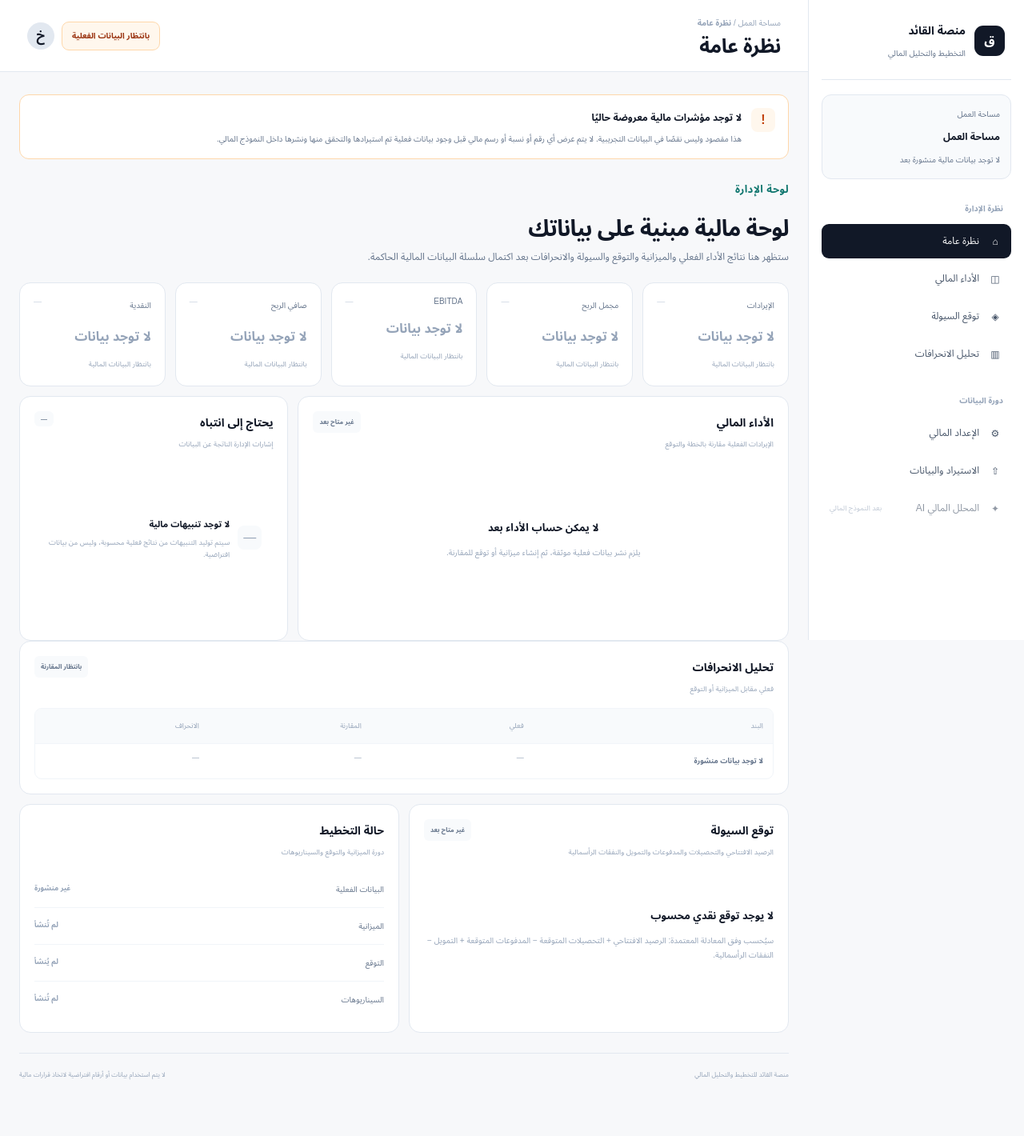
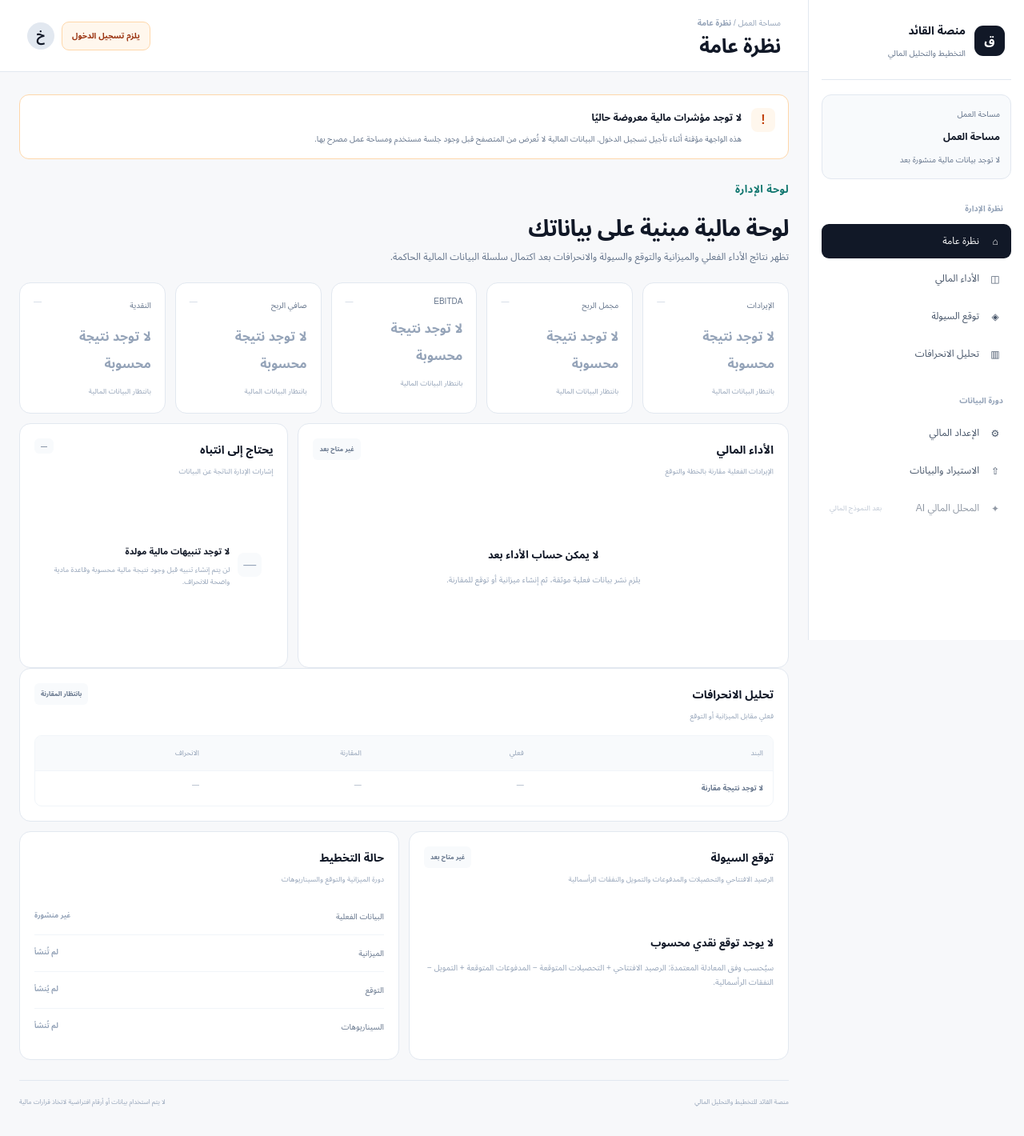
Before and after one commit to khaledhamada1996/FPA-saas-platform, a Next.js app: page /dashboard in a window 1280 px wide. Shown: the whole page at 80% size. Before the commit the page ends 1386 px from the top, so only its background shows below. Built offline with nearby package versions, Linux system fonts and the light colour scheme; no server answers.

Commit message:
Make dashboard data state database-driven

```diff
--- a/src/app/dashboard/page.tsx
+++ b/src/app/dashboard/page.tsx
@@ -1,56 +1,64 @@
 "use client";
 
 import { useEffect, useState } from "react";
+import { createClient } from "@/lib/supabase/client";
 
-const sections = [
-  ["overview", "نظرة عامة"],
-  ["performance", "الأداء المالي"],
-  ["cash", "توقع السيولة"],
-  ["variance", "تحليل الانحرافات"],
-];
+const sections = [["overview", "نظرة عامة"], ["performance", "الأداء المالي"], ["cash", "توقع السيولة"], ["variance", "تحليل الانحرافات"]];
+const kpis = ["الإيرادات", "مجمل الربح", "EBITDA", "صافي الربح", "النقدية"];
 
-const kpis = ["الإيرادات", "مجمل الربح", "EBITDA", "صافي الربح", "النقدية"];
+type DataState = {
+  loading: boolean;
+  authenticated: boolean;
+  hasActuals: boolean;
+  batchCount: number;
+  factCount: number;
+  latestPublishedAt: string | null;
+  error: string;
+};
 
 export default function DashboardPage() {
   const [workspaceName, setWorkspaceName] = useState("مساحة العمل");
+  const [dataState, setDataState] = useState<DataState>({ loading: true, authenticated: false, hasActuals: false, batchCount: 0, factCount: 0, latestPublishedAt: null, error: "" });
 
   useEffect(() => {
     try {
       const raw = window.localStorage.getItem("fpa_demo_workspace");
-      if (raw) {
-        const workspace = JSON.parse(raw) as { name?: string };
-        if (workspace.name) setWorkspaceName(workspace.name);
+      if (raw) { const workspace = JSON.parse(raw) as { name?: string }; if (workspace.name) setWorkspaceName(workspace.name); }
+    } catch { /* Keep neutral label. */ }
+
+    async function loadDataState() {
+      const supabase = createClient();
+      const { data: { user } } = await supabase.auth.getUser();
+      if (!user) { setDataState((current) => ({ ...current, loading: false, authenticated: false })); return; }
+
+      const { data: membership, error: membershipError } = await supabase.from("organization_members").select("organization_id").limit(1).maybeSingle();
+      if (membershipError || !membership?.organization_id) {
+        setDataState({ loading: false, authenticated: true, hasActuals: false, batchCount: 0, factCount: 0, latestPublishedAt: null, error: "تعذر تحديد مساحة العمل الحالية" });
+        return;
       }
-    } catch {
-      // Keep the neutral workspace label when local demo storage is unavailable.
+
+      const organizationId = membership.organization_id;
+      const [{ count: batchCount, error: batchError }, { count: factCount, error: factError }, { data: latestBatch, error: latestError }] = await Promise.all([
+        supabase.from("actual_import_batches").select("id", { count: "exact", head: true }).eq("organization_id", organizationId).eq("status", "published"),
+        supabase.from("actual_financial_facts").select("id", { count: "exact", head: true }).eq("organization_id", organizationId),
+        supabase.from("actual_import_batches").select("published_at").eq("organization_id", organizationId).eq("status", "published").order("published_at", { ascending: false }).limit(1).maybeSingle(),
+      ]);
+
+      setDataState({ loading: false, authenticated: true, hasActuals: (factCount ?? 0) > 0, batchCount: batchCount ?? 0, factCount: factCount ?? 0, latestPublishedAt: latestBatch?.published_at ?? null, error: batchError?.message || factError?.message || latestError?.message || "" });
     }
+    void loadDataState();
   }, []);
+
+  const statusText = dataState.loading ? "جارٍ التحقق من البيانات" : dataState.hasActuals ? "بيانات فعلية منشورة" : dataState.authenticated ? "بانتظار البيانات الفعلية" : "يلزم تسجيل الدخول";
 
   return (
     <div className="app-shell" dir="rtl">
       <aside className="sidebar">
-        <div className="side-brand">
-          <span className="side-mark">ق</span>
-          <div>
-            <strong>منصة القائد</strong>
-            <small>التخطيط والتحليل المالي</small>
-          </div>
-        </div>
-
-        <div className="workspace-switcher">
-          <span className="workspace-label">مساحة العمل</span>
-          <strong>{workspaceName}</strong>
-          <span className="workspace-meta">لا توجد بيانات مالية منشورة بعد</span>
-        </div>
-
+        <div className="side-brand"><span className="side-mark">ق</span><div><strong>منصة القائد</strong><small>التخطيط والتحليل المالي</small></div></div>
+        <div className="workspace-switcher"><span className="workspace-label">مساحة العمل</span><strong>{workspaceName}</strong><span className="workspace-meta">{dataState.hasActuals ? `${dataState.factCount.toLocaleString("ar-SA")} حقيقة مالية منشورة` : "لا توجد بيانات مالية منشورة بعد"}</span></div>
         <nav className="sidebar-nav" aria-label="القائمة الرئيسية">
           <span className="nav-section-title">نظرة الإدارة</span>
-          {sections.map(([id, label], index) => (
-            <a key={id} className={`side-link ${index === 0 ? "active" : ""}`} href={`#${id}`}>
-              <span className="side-icon">{["⌂", "◫", "◈", "▥"][index]}</span>
-              <span>{label}</span>
-            </a>
-          ))}
+          {sections.map(([id, label], index) => <a key={id} className={`side-link ${index === 0 ? "active" : ""}`} href={`#${id}`}><span className="side-icon">{["⌂", "◫", "◈", "▥"][index]}</span><span>{label}</span></a>)}
           <span className="nav-section-title settings-title">دورة البيانات</span>
           <a className="side-link" href="/dashboard/setup"><span className="side-icon">⚙</span><span>الإعداد المالي</span></a>
           <a className="side-link" href="/dashboard/import"><span className="side-icon">⇧</span><span>الاستيراد والبيانات</span></a>
@@ -59,108 +67,37 @@ export default function DashboardPage() {
       </aside>
 
       <main className="dashboard-main">
-        <header className="topbar">
-          <div>
-            <p className="breadcrumb">مساحة العمل / <strong>نظرة عامة</strong></p>
-            <h1>نظرة عامة</h1>
-          </div>
-          <div className="topbar-actions">
-            <span className="data-state-badge">بانتظار البيانات الفعلية</span>
-            <span className="top-user" aria-hidden="true">خ</span>
-          </div>
-        </header>
+        <header className="topbar"><div><p className="breadcrumb">مساحة العمل / <strong>نظرة عامة</strong></p><h1>نظرة عامة</h1></div><div className="topbar-actions"><span className="data-state-badge">{statusText}</span><span className="top-user" aria-hidden="true">خ</span></div></header>
 
         <div className="content" id="overview">
           <section className="data-state-banner" role="status">
-            <div className="state-icon">!</div>
+            <div className="state-icon">{dataState.hasActuals ? "✓" : "!"}</div>
             <div>
-              <strong>لا توجد مؤشرات مالية معروضة حاليًا</strong>
-              <p>هذا مقصود وليس نقصًا في البيانات التجريبية. لا يتم عرض أي رقم أو نسبة أو رسم مالي قبل وجود بيانات فعلية تم استيرادها والتحقق منها ونشرها داخل النموذج المالي.</p>
+              <strong>{dataState.loading ? "جارٍ قراءة حالة البيانات" : dataState.hasActuals ? "البيانات الفعلية متاحة للنموذج المالي" : "لا توجد مؤشرات مالية معروضة حاليًا"}</strong>
+              <p>{dataState.loading ? "يتم التحقق من مساحة العمل والدفعات المنشورة من قاعدة البيانات." : dataState.hasActuals ? `تم نشر ${dataState.batchCount.toLocaleString("ar-SA")} دفعة فعلية تحتوي على ${dataState.factCount.toLocaleString("ar-SA")} حقيقة مالية. المؤشرات ستُحسب فقط بعد اكتمال تعريف الحسابات وقواعد القوائم والتخطيط.` : dataState.authenticated ? "لا يتم عرض أي رقم أو نسبة أو رسم مالي قبل وجود بيانات فعلية تم استيرادها والتحقق منها ونشرها داخل النموذج المالي." : "هذه الواجهة مؤقتة أثناء تأجيل تسجيل الدخول. البيانات المالية لا تُعرض من المتصفح قبل وجود جلسة مستخدم ومساحة عمل مصرح بها."}</p>
+              {dataState.error && <small>{dataState.error}</small>}
             </div>
           </section>
 
-          <section className="welcome-row">
-            <div>
-              <p className="eyebrow">لوحة الإدارة</p>
-              <h2>لوحة مالية مبنية على بياناتك</h2>
-              <p>ستظهر هنا نتائج الأداء الفعلي والميزانية والتوقع والسيولة والانحرافات بعد اكتمال سلسلة البيانات المالية الحاكمة.</p>
-            </div>
-          </section>
+          <section className="welcome-row"><div><p className="eyebrow">لوحة الإدارة</p><h2>لوحة مالية مبنية على بياناتك</h2><p>تظهر نتائج الأداء الفعلي والميزانية والتوقع والسيولة والانحرافات بعد اكتمال سلسلة البيانات المالية الحاكمة.</p></div></section>
 
           <section className="metric-grid-app" aria-label="المؤشرات الرئيسية">
-            {kpis.map((label) => (
-              <article className="metric-card-app empty-card" key={label}>
-                <div className="metric-label"><span>{label}</span><i>—</i></div>
-                <strong>لا توجد بيانات</strong>
-                <div className="metric-foot"><span>بانتظار البيانات المالية</span></div>
-              </article>
-            ))}
+            {kpis.map((label) => <article className="metric-card-app empty-card" key={label}><div className="metric-label"><span>{label}</span><i>—</i></div><strong>لا توجد نتيجة محسوبة</strong><div className="metric-foot"><span>{dataState.hasActuals ? "بانتظار قواعد النموذج المالي" : "بانتظار البيانات المالية"}</span></div></article>)}
           </section>
 
           <section className="main-grid">
-            <article className="panel empty-panel" id="performance">
-              <div className="panel-header">
-                <div><h3>الأداء المالي</h3><p>الإيرادات الفعلية مقارنة بالخطة والتوقع</p></div>
-                <span className="section-state">غير متاح بعد</span>
-              </div>
-              <div className="empty-state-large">
-                <strong>لا يمكن حساب الأداء بعد</strong>
-                <p>يلزم نشر بيانات فعلية موثقة، ثم إنشاء ميزانية أو توقع للمقارنة.</p>
-              </div>
-            </article>
-
-            <article className="panel empty-panel">
-              <div className="panel-header">
-                <div><h3>يحتاج إلى انتباه</h3><p>إشارات الإدارة الناتجة عن البيانات</p></div>
-                <span className="section-state">—</span>
-              </div>
-              <div className="empty-state-compact">
-                <span className="empty-dot">—</span>
-                <div><strong>لا توجد تنبيهات مالية</strong><p>سيتم توليد التنبيهات من نتائج فعلية محسوبة، وليس من بيانات افتراضية.</p></div>
-              </div>
-            </article>
+            <article className="panel empty-panel" id="performance"><div className="panel-header"><div><h3>الأداء المالي</h3><p>الإيرادات الفعلية مقارنة بالخطة والتوقع</p></div><span className="section-state">{dataState.hasActuals ? "النموذج قيد البناء" : "غير متاح بعد"}</span></div><div className="empty-state-large"><strong>{dataState.hasActuals ? "البيانات وصلت — لم نختلق نتيجة" : "لا يمكن حساب الأداء بعد"}</strong><p>{dataState.hasActuals ? "الخطوة التالية هي ربط تصنيفات الحسابات بقائمة الدخل ثم إضافة الميزانية والتوقع قبل حساب الأداء والانحرافات." : "يلزم نشر بيانات فعلية موثقة، ثم إنشاء ميزانية أو توقع للمقارنة."}</p></div></article>
+            <article className="panel empty-panel"><div className="panel-header"><div><h3>يحتاج إلى انتباه</h3><p>إشارات الإدارة الناتجة عن البيانات</p></div><span className="section-state">—</span></div><div className="empty-state-compact"><span className="empty-dot">—</span><div><strong>لا توجد تنبيهات مالية مولدة</strong><p>لن يتم إنشاء تنبيه قبل وجود نتيجة مالية محسوبة وقاعدة مادية واضحة للانحراف.</p></div></div></article>
           </section>
 
-          <section className="panel empty-panel" id="variance">
-            <div className="panel-header">
-              <div><h3>تحليل الانحرافات</h3><p>فعلي مقابل الميزانية أو التوقع</p></div>
-              <span className="section-state">بانتظار المقارنة</span>
-            </div>
-            <div className="empty-table">
-              <div className="empty-table-head"><span>البند</span><span>فعلي</span><span>المقارنة</span><span>الانحراف</span></div>
-              <div className="empty-table-row"><strong>لا توجد بيانات منشورة</strong><span>—</span><span>—</span><span>—</span></div>
-            </div>
+          <section className="panel empty-panel" id="variance"><div className="panel-header"><div><h3>تحليل الانحرافات</h3><p>فعلي مقابل الميزانية أو التوقع</p></div><span className="section-state">بانتظار المقارنة</span></div><div className="empty-table"><div className="empty-table-head"><span>البند</span><span>فعلي</span><span>المقارنة</span><span>الانحراف</span></div><div className="empty-table-row"><strong>لا توجد نتيجة مقارنة</strong><span>—</span><span>—</span><span>—</span></div></div></section>
+
+          <section className="bottom-grid">
+            <article className="panel empty-panel" id="cash"><div className="panel-header"><div><h3>توقع السيولة</h3><p>الرصيد الافتتاحي والتحصيلات والمدفوعات والتمويل والنفقات الرأسمالية</p></div><span className="section-state">غير متاح بعد</span></div><div className="cash-empty"><strong>لا يوجد توقع نقدي محسوب</strong><p>سيُحسب وفق المعادلة المعتمدة: الرصيد الافتتاحي + التحصيلات المتوقعة − المدفوعات المتوقعة + التمويل − النفقات الرأسمالية.</p></div></article>
+            <article className="panel empty-panel"><div className="panel-header"><div><h3>حالة التخطيط</h3><p>دورة الميزانية والتوقع والسيناريوهات</p></div></div><div className="planning-list"><div><span>البيانات الفعلية</span><b>{dataState.hasActuals ? "منشورة" : "غير منشورة"}</b></div><div><span>الميزانية</span><b>لم تُنشأ</b></div><div><span>التوقع</span><b>لم يُنشأ</b></div><div><span>السيناريوهات</span><b>لم تُنشأ</b></div></div></article>
           </section>
 
-          <section className="bottom-grid">
-            <article className="panel empty-panel" id="cash">
-              <div className="panel-header">
-                <div><h3>توقع السيولة</h3><p>الرصيد الافتتاحي والتحصيلات والمدفوعات والتمويل والنفقات الرأسمالية</p></div>
-                <span className="section-state">غير متاح بعد</span>
-              </div>
-              <div className="cash-empty">
-                <strong>لا يوجد توقع نقدي محسوب</strong>
-                <p>سيُحسب وفق المعادلة المعتمدة: الرصيد الافتتاحي + التحصيلات المتوقعة − المدفوعات المتوقعة + التمويل − النفقات الرأسمالية.</p>
-              </div>
-            </article>
-
-            <article className="panel empty-panel">
-              <div className="panel-header">
-                <div><h3>حالة التخطيط</h3><p>دورة الميزانية والتوقع والسيناريوهات</p></div>
-              </div>
-              <div className="planning-list">
-                <div><span>البيانات الفعلية</span><b>غير منشورة</b></div>
-                <div><span>الميزانية</span><b>لم تُنشأ</b></div>
-                <div><span>التوقع</span><b>لم يُنشأ</b></div>
-                <div><span>السيناريوهات</span><b>لم تُنشأ</b></div>
-              </div>
-            </article>
-          </section>
-
-          <footer className="app-footer">
-            <span>منصة القائد للتخطيط والتحليل المالي</span>
-            <span>لا يتم استخدام بيانات أو أرقام افتراضية لاتخاذ قرارات مالية</span>
-          </footer>
+          <footer className="app-footer"><span>منصة القائد للتخطيط والتحليل المالي</span><span>لا يتم استخدام بيانات أو أرقام افتراضية لاتخاذ قرارات مالية</span></footer>
         </div>
       </main>
     </div>
```
